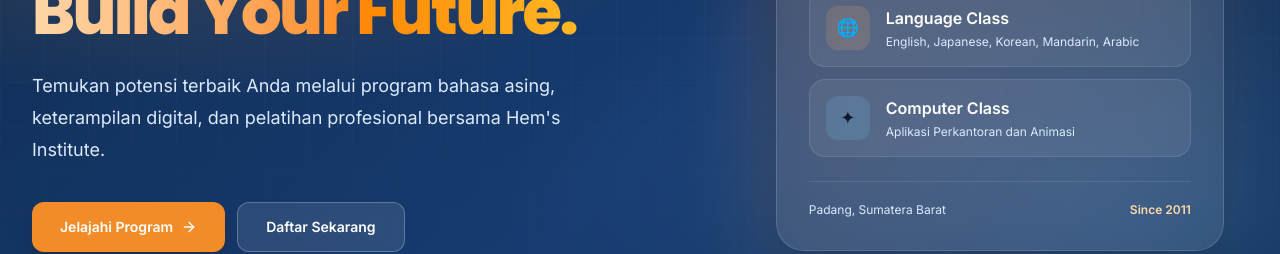
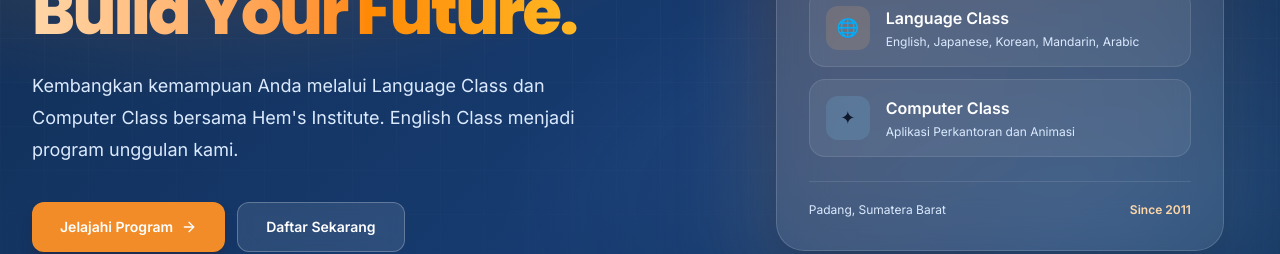
Before and after one commit to hemsinstitute-pdg11/hemsinstitute-v2, a Next.js app: page / in a window 1280 px wide. Shown: the part 380-634 px from the top of the page. Built offline with nearby package versions, Linux system fonts and the light colour scheme; no server answers; the database is empty.

Commit message:
Update homepage hero message for the new program catalog

```diff
--- a/src/app/page.tsx
+++ b/src/app/page.tsx
@@ -85,8 +85,7 @@ export default async function HomePage() {
               </span>
             </h1>
             <p className="mb-9 max-w-xl text-base leading-8 text-blue-100 sm:text-lg">
-              Temukan potensi terbaik Anda melalui program bahasa asing,
-              keterampilan digital, dan pelatihan profesional bersama Hem's Institute.
+              Kembangkan kemampuan Anda melalui Language Class dan Computer Class bersama Hem's Institute. English Class menjadi program unggulan kami.
             </p>
             <div className="flex flex-col gap-3 sm:flex-row">
               <Link
```
